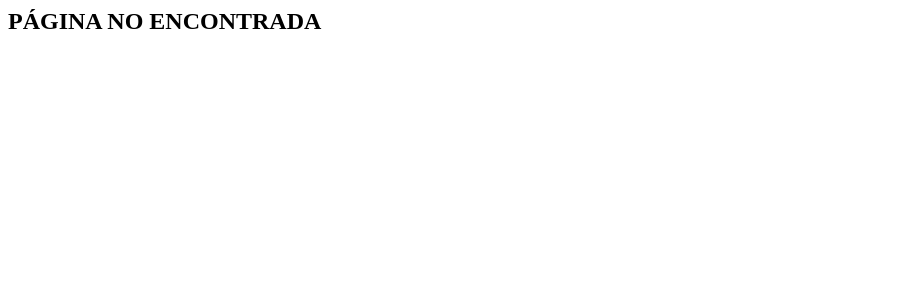
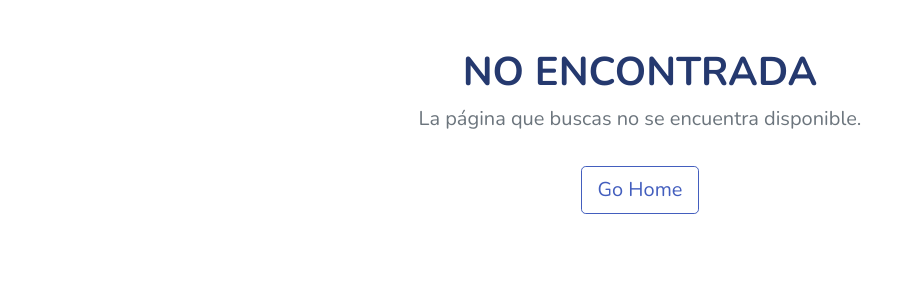
Before and after one commit to JandroCode/PHPScaffolding, a PHP site: page / in a window 1280 px wide. Shown: the top 300 px of the page, without its empty margins (0-913 px from the left). Run offline with PHP 8.4, Linux system fonts and the light colour scheme.

Commit message:
Creando una página de NOT - FOUND

```diff
--- a/views/errors/404.php
+++ b/views/errors/404.php
@@ -1 +1,29 @@
-<h2>PÁGINA NO ENCONTRADA</h2>
+<!DOCTYPE html>
+<html lang="en">
+<head>
+    <meta charset="UTF-8">
+    <meta name="viewport" content="width=device-width, initial-scale=1.0">
+    <link href="https://fonts.googleapis.com/css2?family=Nunito:wght@300;400;600;700;800&display=swap" rel="stylesheet">
+    <title></title>
+    <link rel="stylesheet" href="mazer/css/bootstrap.css">
+    <link rel="stylesheet" href="mazer/vendors/bootstrap-icons/bootstrap-icons.css">
+    <link rel="stylesheet" href="mazer/css/app.css">
+    <link rel="stylesheet" href="mazer/css/pages/auth.css">
+    <link rel="stylesheet" href="css/site.css">
+</head>
+
+<body>
+    <div id="error">
+        <div class="error-page container mt-5">
+            <div class="col-md-8 col-12 offset-md-2">
+                <div class="text-center">
+                    <h1 class="error-title">NO ENCONTRADA</h1>
+                    <p class='fs-5 text-gray-600'>La página que buscas no se encuentra disponible.</p>
+                    <a href="index.html" class="btn btn-lg btn-outline-primary mt-3">Go Home</a>
+                </div>
+            </div>
+        </div>
+    </div>
+</body>
+
+</html>
```
